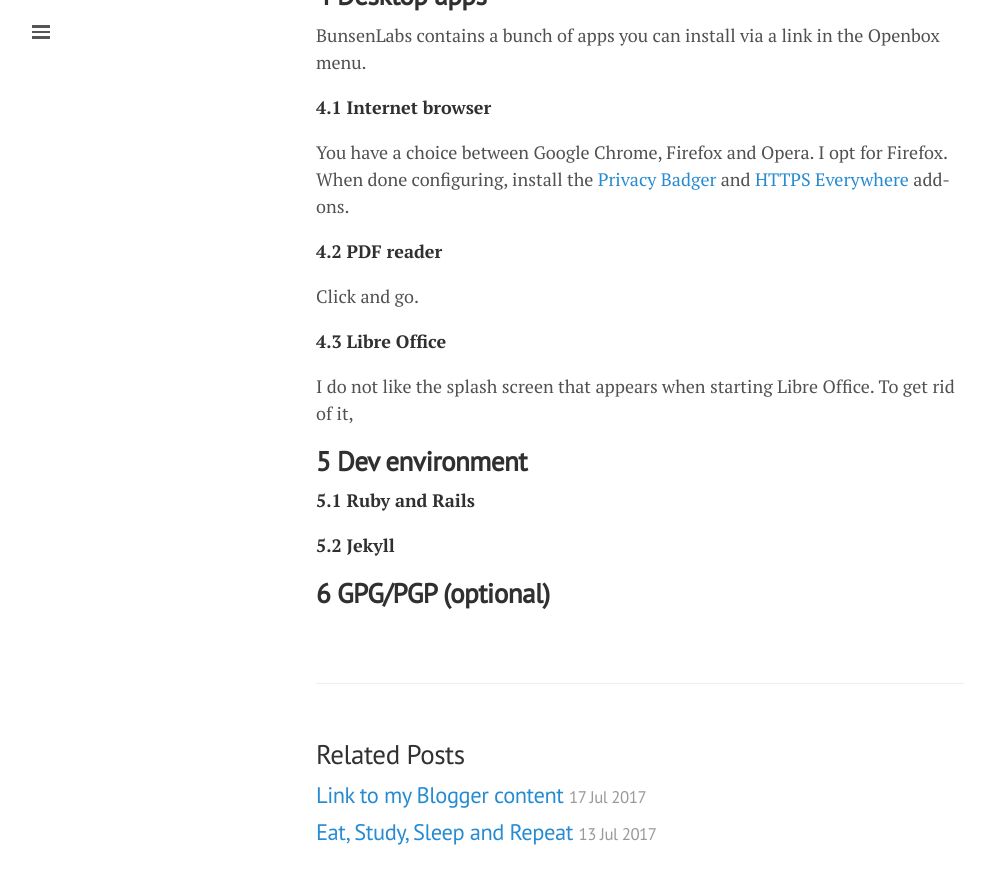
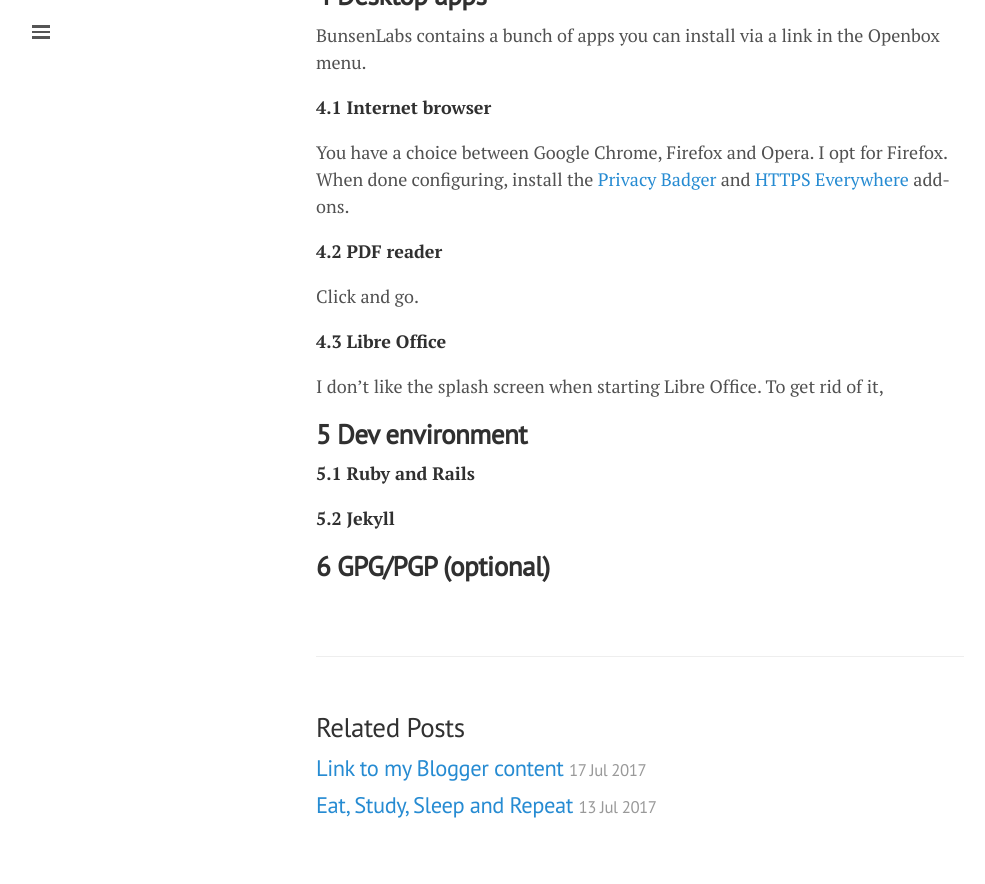
Before and after one commit to lgeurts/lgeurts.github.io, a Jekyll site: the page built from _posts/2017-07-11-bunsenlabs-linux-setup-notes-for dell-inspiron-6000.md, in a window 1280 px wide and 900 px high, scrolled down 2117 px. Shown: the top 884 px of the window, without its empty margins (0-985 px from the left). Built offline with Jekyll 4.4.1, drawn with Linux system fonts in a browser that asks for light colours; nearby versions of some CDN libraries; comment, search, counter and statistics services are not loaded.

Commit message:
Update 2017-07-11-bunsenlabs-linux-setup-notes-for dell-inspiron-6000.md

```diff
--- a/_posts/2017-07-11-bunsenlabs-linux-setup-notes-for dell-inspiron-6000.md
+++ b/_posts/2017-07-11-bunsenlabs-linux-setup-notes-for dell-inspiron-6000.md
@@ -56,7 +56,7 @@
 
 **4.3 Libre Office**
 
-I do not like the splash screen that appears when starting Libre Office. To get rid of it,
+I don't like the splash screen when starting Libre Office. To get rid of it,
 
 **5 Dev environment**
 ---------------------
```
